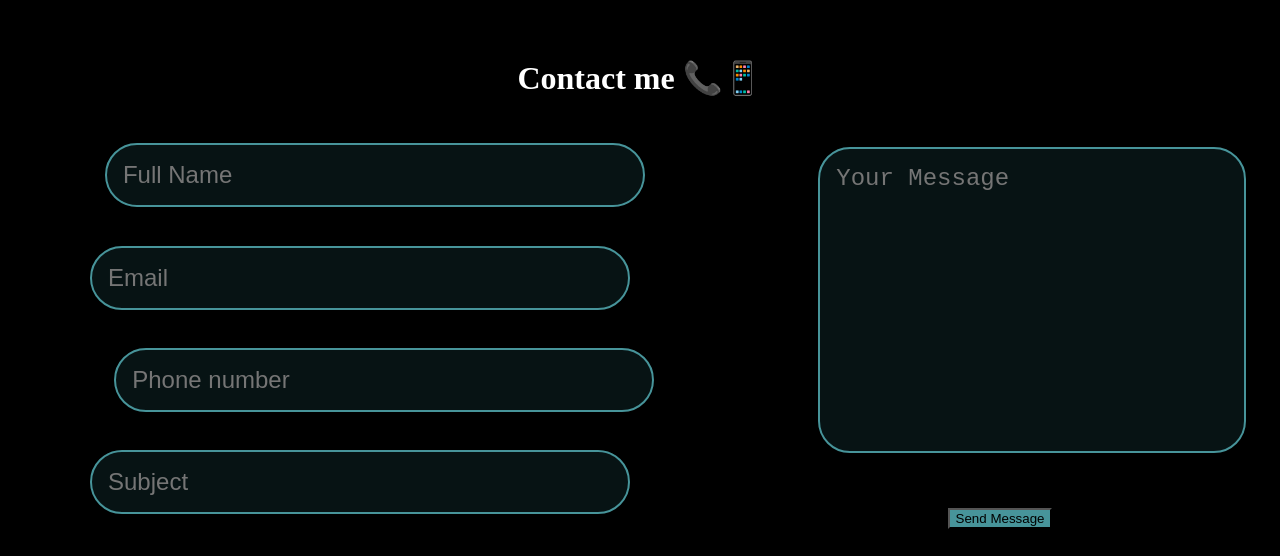
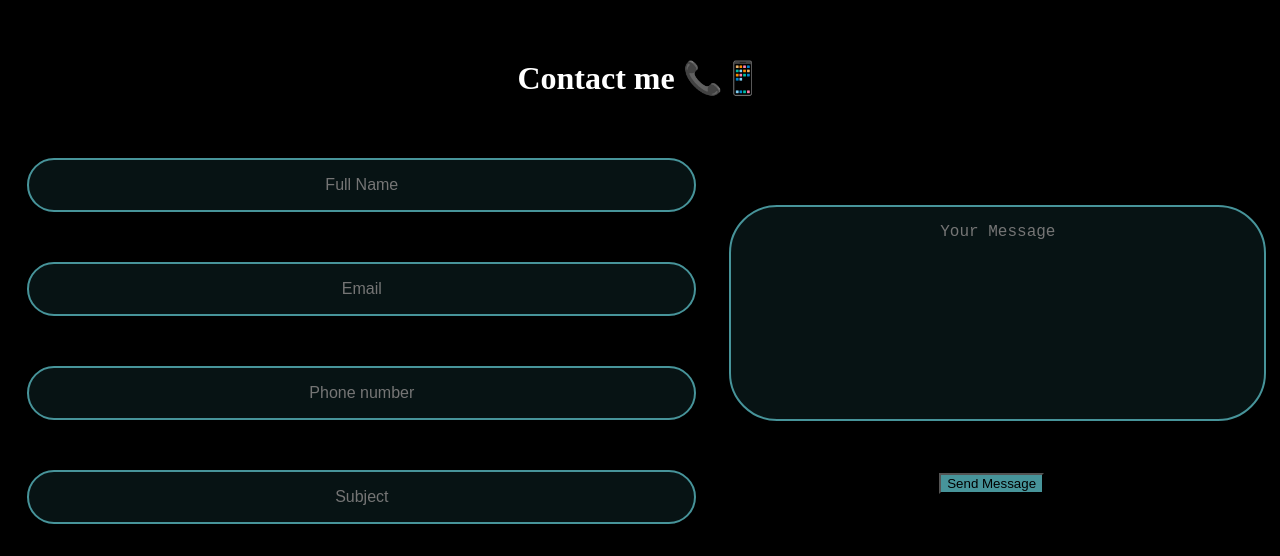
Before and after one commit to WALWALASAFI/personal-portfolio-webpage, a plain HTML site: page .html in a window 1280 px wide. Shown: the part 1578-2134 px from the top of the page. Drawn offline with Linux system fonts and the light colour scheme.

Commit message:
add new style

```diff
--- a/styles.css
+++ b/styles.css
@@ -168,15 +168,16 @@ span {
 
 .contact form .input-box input,
 .contact form textarea {
-  width: 70%;
+  width: 90%;
   padding: 1rem;
-  font-size: 1.5rem;
+  font-size: 1rem;
   color: rgb(144, 219, 227);
   background: rgb(7, 19, 20);
-  border-radius: 2rem;
+  border-radius: 3rem;
   border: 2px solid rgb(71, 148, 154);
-  margin: 1.2rem 0;
+  margin: 1rem;
   resize: none;
+  text-align: center;
 }
 
 .contact form .btn {
```
